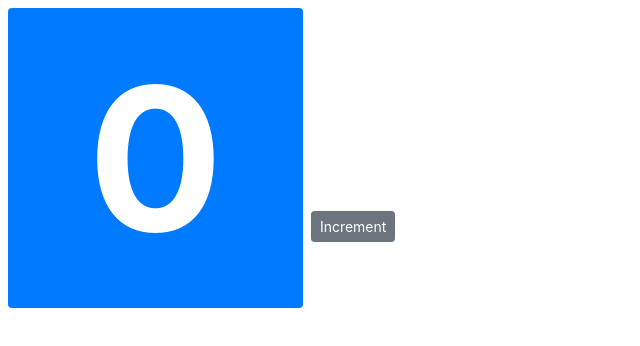
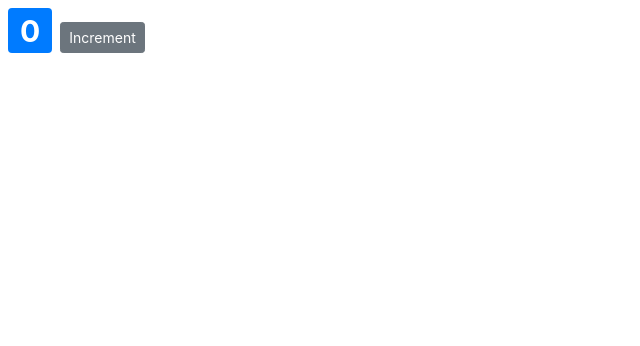
Before and after one commit to nilankh/counter-app, a React (Create React App) app: page / in a window 1280 px wide. Shown: the top 346 px of the page, without its empty margins (0-640 px from the left). Built offline with nearby package versions, Linux system fonts and the light colour scheme.

Commit message:
Setting attributes inline css

```diff
--- a/src/components/counter.jsx
+++ b/src/components/counter.jsx
@@ -8,15 +8,11 @@
       count: 0,
     }
   }
-  styles = {
-    fontSize: 200,
-    fontWeight: 'bold',
-  }
 
   render() {
     return (
       <div>
-        <span style={this.styles} className='badge badge-primary m-2'>
+        <span style={{fontSize:30}} className='badge badge-primary m-2'>
           {this.state.count}
         </span>
         <button className='btn btn-secondary btn-sm'>Increment</button>
```
